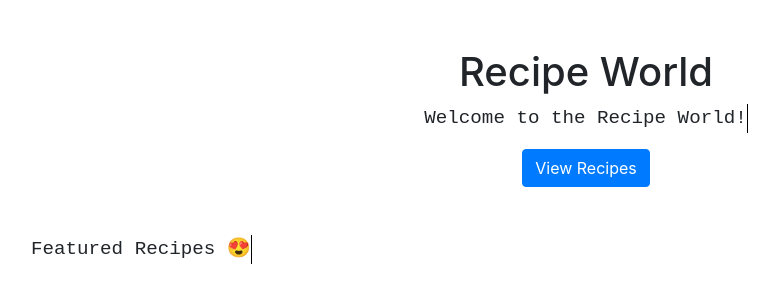
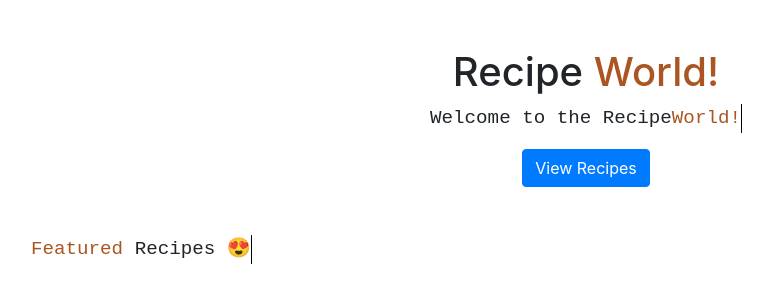
Before and after one commit to KIPEK-ui/recipemanagerapp, a website: page index.html in a window 1280 px wide. Shown: the whole page, without its empty margins (54-833 px from the left). Drawn offline with nearby package versions, Linux system fonts and the light colour scheme; no server answers.

Commit message:
Update index.html

```diff
--- a/index.html
+++ b/index.html
@@ -68,8 +68,8 @@
     <section>
         <div class="container mt-5 typewriter centered">
             <div class="">
-                <h1 class="text-center">Recipe World</h1>
-                <p class="text-center ">Welcome to the Recipe World!</p>
+                <h1 class="text-center">Recipe <span style="color: #a52;">World!</span></h1>
+                <p class="text-center ">Welcome to the Recipe<span style="color: #a52;">World!</span> </p>
                 <div class="text-center">
                     <button class="btn btn-primary" id="viewRecipesBtn">View Recipes</button>
                 </div>
@@ -80,7 +80,7 @@
         <div class="container mt-5">
             <div>
                 <div class="typewriter">
-                    <p>Featured Recipes 😍</p>
+                    <p><span style="color: #a52;">Featured</span> Recipes 😍</p>
                 </div>
                 <div id="recipeList" class="row"></div>
             </div>
```
